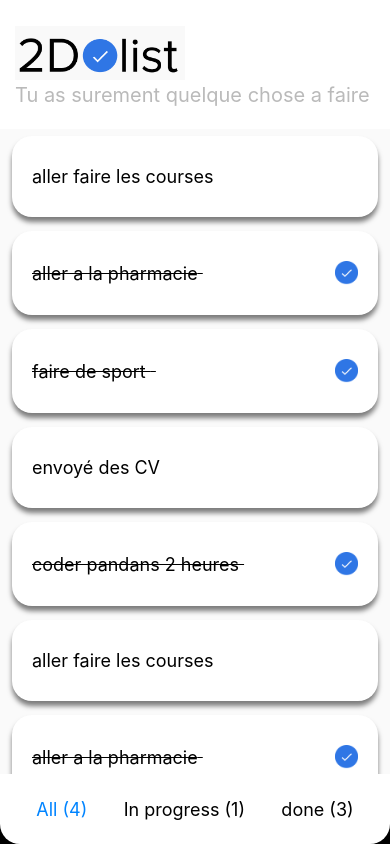
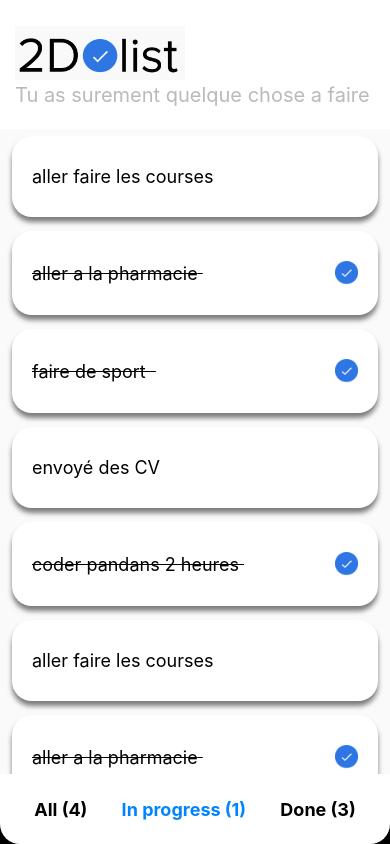
Before and after one commit to AmiroucheTaleb/mobile-task-app, a React Native app: screen / in a window 390 px wide. Built offline with nearby package versions, Linux system fonts and the light colour scheme.

Commit message:
active tab bottom navigation done

```diff
--- a/App.js
+++ b/App.js
@@ -21,7 +21,11 @@ const TODO_LIST = [
 
 export default function App() {
   const [todoList, setTodoList] = useState(TODO_LIST);
-  const [activeTab, setActiveTab] = useState("all");
+  const [activeTab, setActiveTab] = useState("inProgress");
+
+  function changeActiveTab(selectedTab) {
+    setActiveTab(selectedTab);
+  }
 
   function updateTodoList(todo) {
     const updatedTodo = {
@@ -57,7 +61,7 @@ export default function App() {
         </SafeAreaView>
       </SafeAreaProvider>
       <View style={s.footer}>
-        <Tab currentTab={activeTab} />
+        <Tab currentTab={activeTab} changeActiveTab={changeActiveTab} />
       </View>
     </>
   );
--- a/components/Tab/Tab.jsx
+++ b/components/Tab/Tab.jsx
@@ -2,17 +2,17 @@ import { View, Text, TouchableOpacity } from "react-native";
 import React from "react";
 import { s } from "./Tab.style";
 
-const Tab = (currentTab) => {
+const Tab = ({ currentTab, changeActiveTab }) => {
   return (
     <View style={s.container}>
-      <TouchableOpacity>
-        <Text style={[s.text, s.active]}>All (4)</Text>
+      <TouchableOpacity onPress={() => changeActiveTab("all")}>
+        <Text style={[s.text, currentTab === "all" && s.active]}>All (4)</Text>
       </TouchableOpacity>
-      <TouchableOpacity>
-        <Text style={s.text}>In progress (1)</Text>
+      <TouchableOpacity onPress={() => changeActiveTab("inProgress")}>
+        <Text style={[s.text, currentTab === "inProgress" && s.active]}>In progress (1)</Text>
       </TouchableOpacity>
-      <TouchableOpacity>
-        <Text style={s.text}>done (3)</Text>
+      <TouchableOpacity onPress={() => changeActiveTab("done")}>
+        <Text style={[s.text, currentTab === "done" && s.active]}>Done (3)</Text>
       </TouchableOpacity>
     </View>
   );
--- a/components/Tab/Tab.style.js
+++ b/components/Tab/Tab.style.js
@@ -11,5 +11,8 @@ export const s = StyleSheet.create({
     borderBottomRightRadius: 20,
   },
   active: { color: "#0084ff" },
-  text: { fontSize: 18 },
+  text: {
+    fontSize: 18,
+    fontWeight: "bold",
+  },
 });
```
